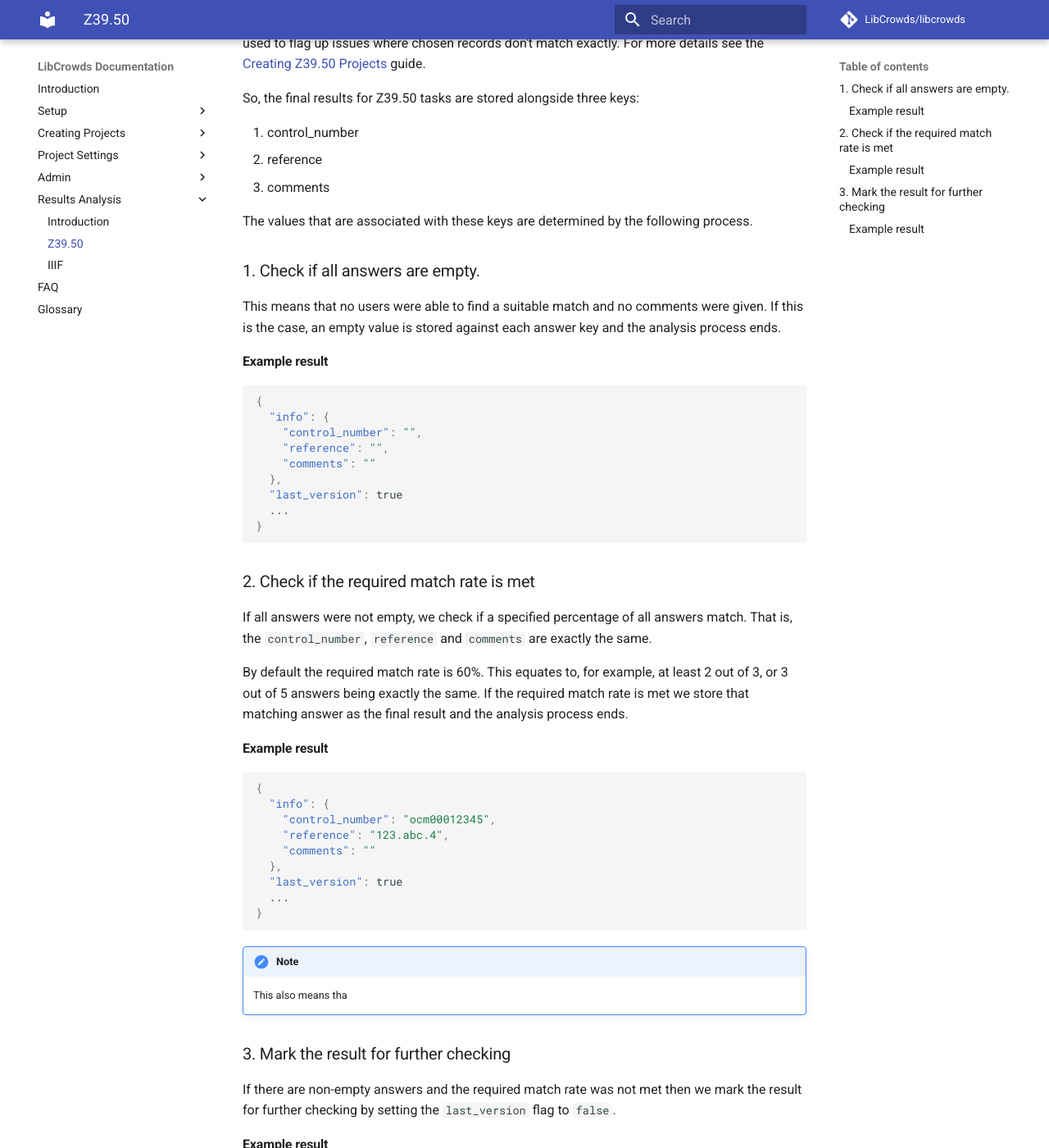
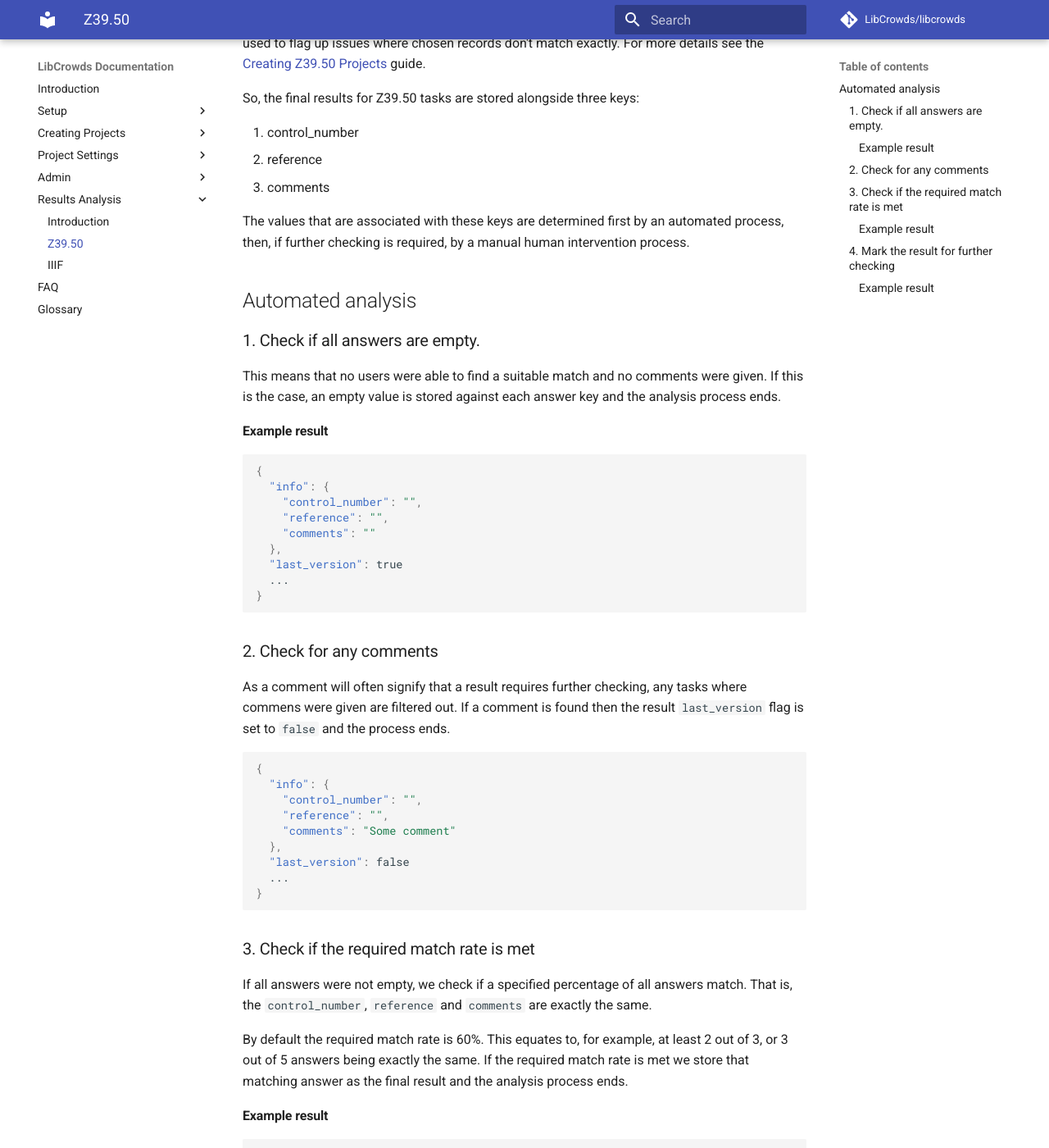
Before and after one commit to LibCrowds/docs, an MkDocs documentation site: the page built from docs/analysis/z3950.md, in a window 1280 px wide and 1400 px high, scrolled down 191 px. Shown: the whole window at 82% size. Built offline with MkDocs 1.6.1 and Material for MkDocs 9.7.7, drawn with Linux system fonts in a browser that asks for light colours; comment, search, counter and statistics services are not loaded; old or Windows-style settings are respelled for this version of MkDocs; some of the changed text lies outside the part shown.

Commit message:
Update z39.50 docs

````diff
--- a/docs/analysis/z3950.md
+++ b/docs/analysis/z3950.md
@@ -10,8 +10,11 @@ So, the final results for Z39.50 tasks are stored alongside three keys:
 2. reference
 3. comments
 
-The values that are associated with these keys are determined by the following
-process.
+The values that are associated with these keys are determined first by an
+automated process, then, if further checking is required, by a manual human
+intervention process.
+
+## Automated analysis
 
 ### 1. Check if all answers are empty.
 
@@ -33,7 +36,25 @@ key and the analysis process ends.
 }
 ```
 
-### 2. Check if the required match rate is met
+### 2. Check for any comments
+
+As a comment will often signify that a result requires further checking, any
+tasks where commens were given are filtered out. If a comment is found then the
+result `last_version` flag is set to `false` and the process ends.
+
+```json
+{
+  "info": {
+    "control_number": "",
+    "reference": "",
+    "comments": "Some comment"
+  },
+  "last_version": false
+  ...
+}
+```
+
+### 3. Check if the required match rate is met
 
 If all answers were not empty, we check if a specified percentage
 of all answers match. That is, the `control_number`, `reference` and `comments`
@@ -58,10 +79,7 @@ analysis process ends.
 }
 ```
 
-!!! note
-    This also means tha
-
-### 3. Mark the result for further checking
+### 4. Mark the result for further checking
 
 If there are non-empty answers and the required match rate was not met then
 we mark the result for further checking by setting the `last_version` flag to
````
